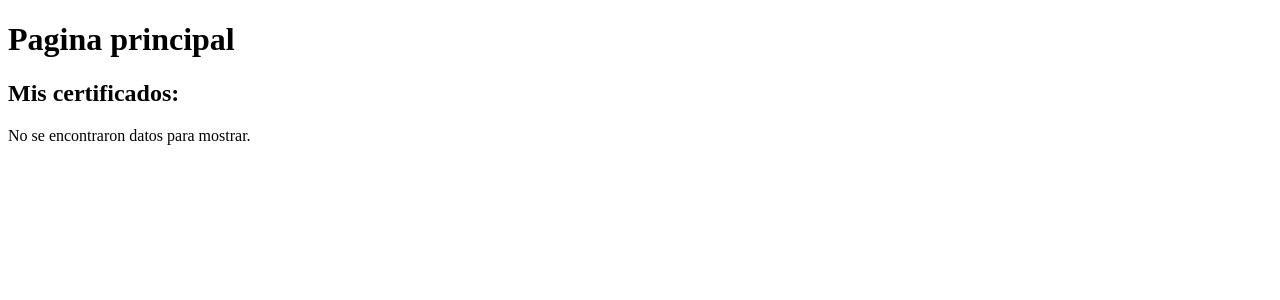
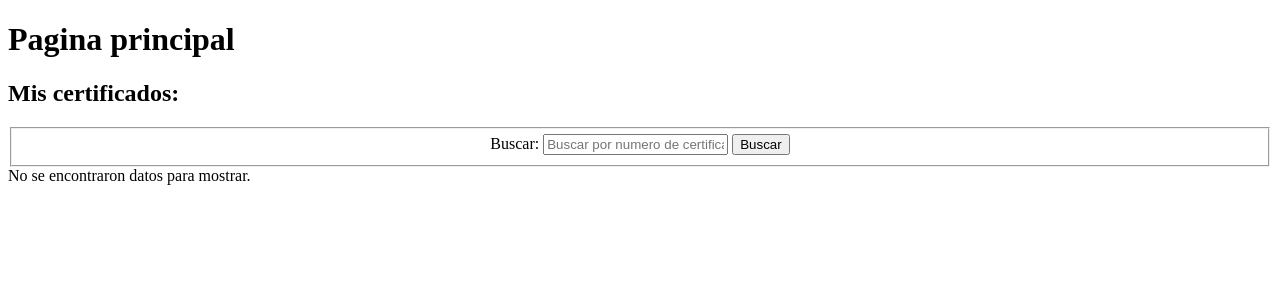
Before and after one commit to didiacosta/proyecto-sycer, a Django app: template sycer/certificado/templates/certificado/certificado-list.html in a window 1280 px wide. Shown: the top 300 px of the page. Run offline with Django 3.2, Linux system fonts and the light colour scheme; the template is opened without the code that fills it, so the values that code supplies are empty.

Commit message:
buscador en el listado de certificados
modificacion solicitada

```diff
--- a/sycer/certificado/admin.py
+++ b/sycer/certificado/admin.py
@@ -4,7 +4,7 @@ from .models import Certificado
 from acciones import export_as_excel
 
 class AdminCertificado(admin.ModelAdmin):
-	list_display=('expide','nombre','tipo','pesoArchivo', 'archivo','numero')
+	list_display=('expide','nombre','tipo','pesoArchivo', 'archivo','numero','codigoSeguridad')
 	list_filter=('tipo','expide')
 	search_fields=('nombre','descripcion')
 	actions = (export_as_excel, )
--- a/sycer/certificado/templates/certificado/certificado-list.html
+++ b/sycer/certificado/templates/certificado/certificado-list.html
@@ -3,7 +3,22 @@
 {% block content %}
 	<h2 class="page-header">Mis certificados: </h2>
 	<div class="span10">
+	  <form action="." method="GET" class="form-horizontal">
+  	<fieldset>
+  		<div class="control-group" align="center">
+		    <div class="">
+		    	<label for="numero">Buscar: </label>
+		    	<input type="text" name="numero" value="{{ query|escape }}"
+		    	placeholder="Buscar por numero de certificado" class="span6">
+		    	<button class="btn btn-primary btn-large" type="submit" >Buscar</button>
+		    </div>
+	    </div>
 
+    </fieldset>
+  </form>
+  {% if request.GET.numero %}
+    <h2>Resultados encontrados para "{{ request.GET.numero }}":</h2>
+  {% endif %}
 	{% if object_list %}
 		<table class="table table-striped table-bordered">
 			<thead>
```
Also changed, not shown: sycer/certificado/views.py (+4 -3 lines).
